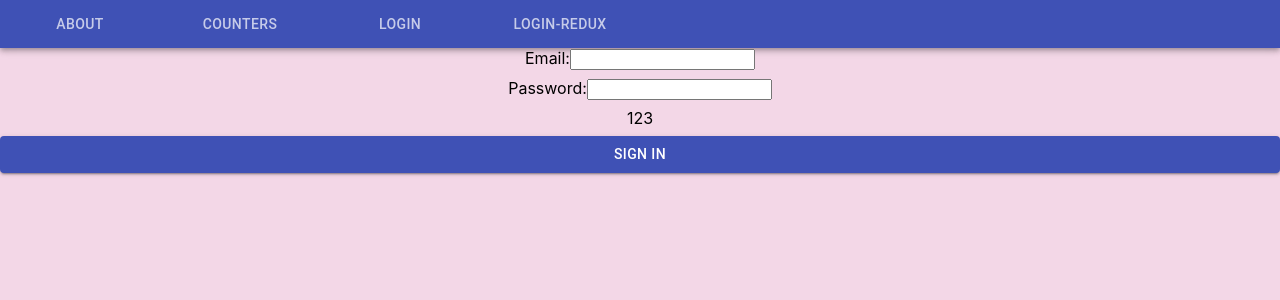
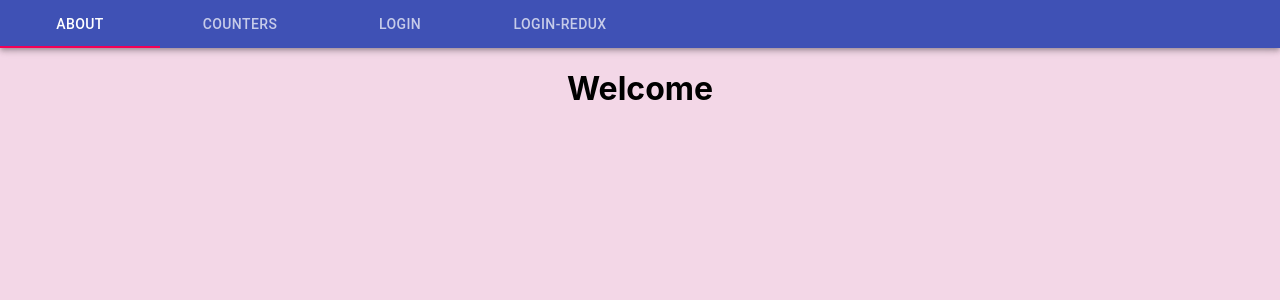
Before and after one commit to mashanobeard/second-task, a React (Create React App) app in the folder counter-counter/: page /Login-Redux/Success in a window 1280 px wide. Shown: the top 300 px of the page. Built offline with nearby package versions, Linux system fonts and the light colour scheme.

Commit message:
some-changs

```diff
--- a/counter-counter/src/App.js
+++ b/counter-counter/src/App.js
@@ -7,10 +7,11 @@ import CounterParent from './containers/CounterParent';
 import Other from './components/ErrorPage';
 import Login from "./components/Login";
 import LoginRedux from './components/LoginRedux/loginRedux';
+import LoginSuccess from './components/LoginRedux/loginSuccess';
 
 
 function App() {
-const routes = ["/About","/Counters", "/Login","/Login-Redux"];
+const routes = ["/About","/Counters", "/Login","/Login-Redux",'/Login-Redux/Success'];
 const [value, setValue] = React.useState(0)
 const handleTabs=(e,val)=>{
   setValue(val)
@@ -29,29 +30,29 @@ const handleTabs=(e,val)=>{
           <Tab
 
             label="About"
-            value={routes[0]}
+            //value={routes[0]}
             component = {Link}
             to = {routes[0]} />
           <Tab
 
             label="Counters"
-            value={routes[1]}
+           // value={routes[1]}
             component = {Link}
             to = {routes[1]}/>
           <Tab
 
             label="Login"
-            value={routes[2]}
+           // value={routes[2]}
             component = {Link}
             to = {routes[2]}/>
           <Tab
 
             label="Login-Redux"
-            value={routes[3]}
+           // value={routes[3]}
             component = {Link}
             to = {routes[3]}/>
 
-        </Tabs>
+          </Tabs>
       </AppBar>
        )} />
 
@@ -60,10 +61,9 @@ const handleTabs=(e,val)=>{
       <Route path="/About" component ={About} />
       <Route path="/Counters" component ={CounterParent} />
       <Route path="/Login" component ={Login} />
-      <Route path="/Login-Redux" component ={LoginRedux} />
+      <Route exact path="/Login-Redux" component ={LoginRedux} />
+      <Route path="/Login-Redux/Success" component ={LoginSuccess} />
       <Route path="*"component ={Other} />
-
-
 
       </Switch>
 
--- a/counter-counter/src/components/loginRedux/loginRedux.js
+++ b/counter-counter/src/components/loginRedux/loginRedux.js
@@ -10,12 +10,15 @@ const validationSchema = yup.object().shape({
   password: yup.string().typeError('Must be a string').required("Password is required").min(6,'min 6 symbols')
 })
 
-const LoginRedux = ({emailInputChange, passwordInputChange, onSubmit }) => {
+const LoginRedux = ({emailChange, passwordChange, onSubmit, emailSuccess, passwordSuccess }) => {
 
 
 return(
-   <Formik validationSchema={validationSchema} onSubmit={onSubmit}>
-    <Form autoComplete="off">
+  <div>
+   <Formik validationSchema={validationSchema} >
+    <Form
+
+      onSubmit={onSubmit}>
       <Grid container direction="column" spacing={1}>
         <Grid item>
           Email:
@@ -24,8 +27,7 @@ return(
             name="email"
             label="Email"
             type="email"
-            onChange= {emailInputChange}
-            required
+            onChange = {emailChange}
           />
         </Grid>
         <Grid item>
@@ -35,29 +37,38 @@ return(
             name="password"
             label="Password"
             type="password"
-            onChange = {passwordInputChange}
-            required
+            onChange = {passwordChange}
           />
         </Grid>
-        <Grid item>123
+        <Grid item>
         </Grid>
         <Grid item>
           <Button
-            fullWidth variant="contained"
+            variant="contained"
             color="primary"
             type="submit">
-            Sign In
+            Enter
           </Button>
         </Grid>
       </Grid>
     </Form>
   </Formik>
+  <div>
+  <pre>
+    <code>
+      <strong>Your creds</strong> = {JSON.stringify(emailSuccess)}, {JSON.stringify(passwordSuccess)}
+    </code>
+  </pre>
+  </div>
+  </div>
 )
 }
 LoginRedux.propTypes ={
-  emailInputChange: PropTypes.func,
-  passwordInputChange: PropTypes.func,
+  emailChange: PropTypes.func,
+  passwordChange: PropTypes.func,
   onSubmit: PropTypes.func,
+  emailSuccess: PropTypes.string,
+  passwordSuccess: PropTypes.string
 }
 
 export default LoginRedux;
--- a/counter-counter/src/components/loginRedux/loginSuccess.js
+++ b/counter-counter/src/components/loginRedux/loginSuccess.js
@@ -1,13 +1,14 @@
 import React from 'react';
 
 
-const loginSuccess = () => {
-
+const LoginSuccess = () => {
+  console.log('rreer')
   return (
   <div>
-      <h1>Welcome <span>{JSON.stringify(email, null, 2)}</span></h1>
+      <h1>Welcome </h1>
+
   </div>
    );
 
 }
-export default loginSuccess;
+export default LoginSuccess;
--- a/counter-counter/src/store/index.js
+++ /dev/null
@@ -1,2 +0,0 @@
-export * from '../actions';
-export * from '../reducer';
--- a/counter-counter/src/store/store.js
+++ /dev/null
@@ -1,6 +0,0 @@
-import { createStore } from "redux";
-
-import { reducers } from "./reducers";
-
-
-export const store = createStore(reducers);
```
Also changed, not shown: counter-counter/src/containers/LoginReduxContainer.js (+10 -9 lines).
